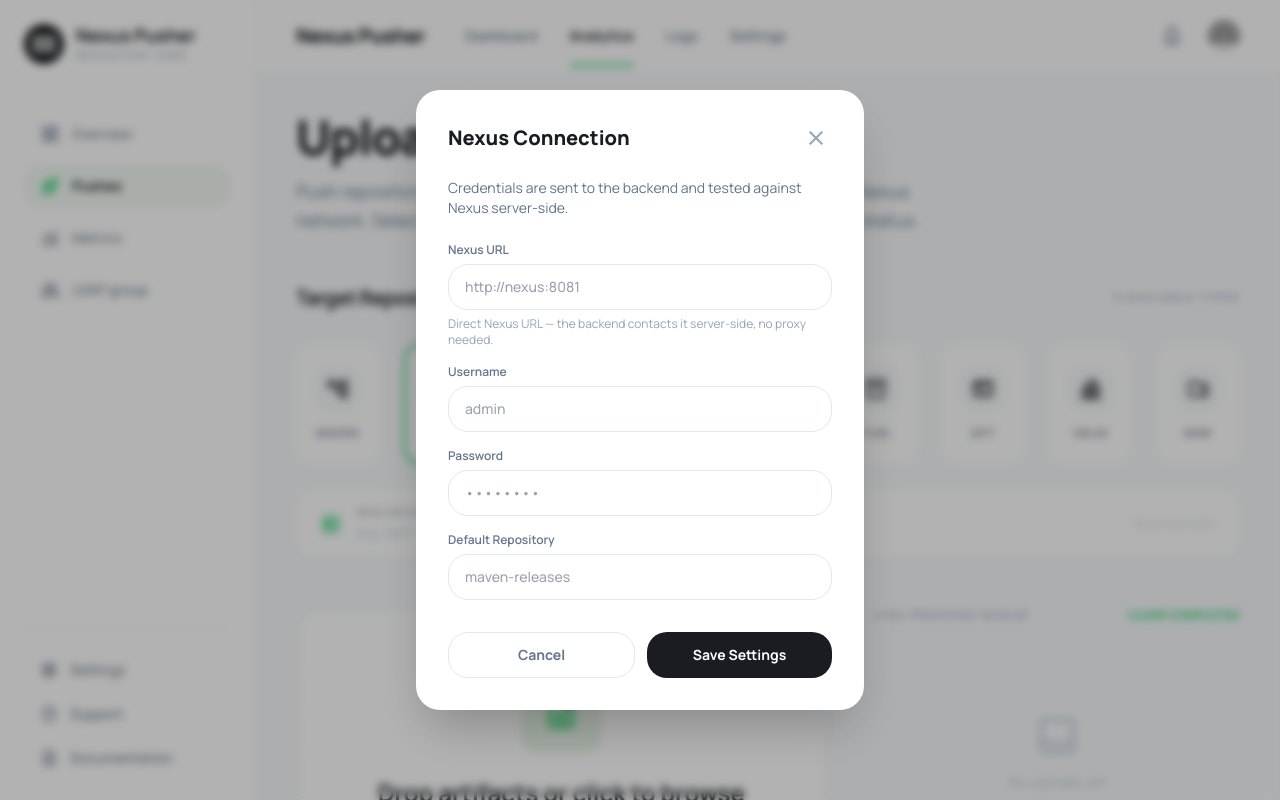
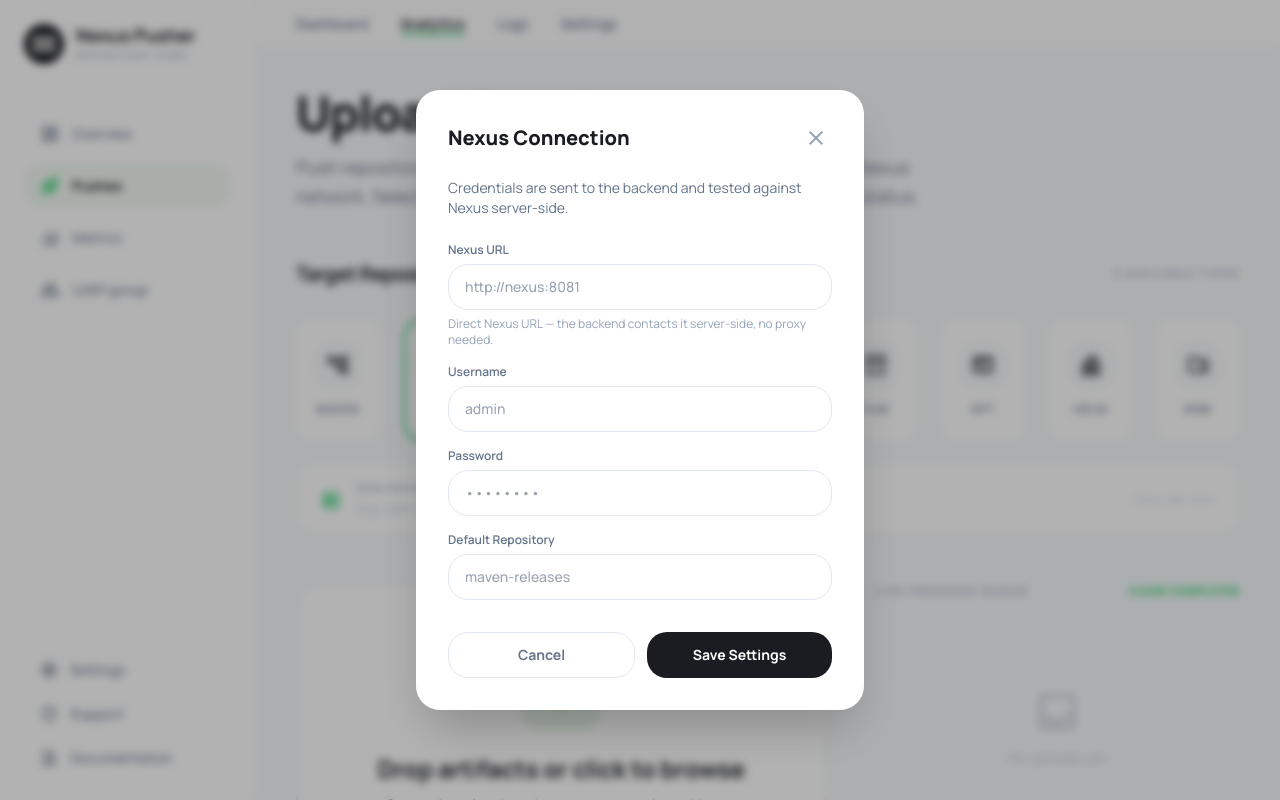
Before and after one commit to NoobaHooba/nexus-pusher, a React (Vite) app in the folder frontend/: page / in a window 1280 px wide. Shown: the top 800 px of the page. Built offline with nearby package versions, Linux system fonts and the light colour scheme; grey boxes are pictures that could not be loaded; the HTML template or start-up script is replaced by a standard one.

Commit message:
ui: simplify AppHeader — remove avatar, bell, logo; keep only nav tabs

```diff
--- a/frontend/src/components/AppHeader.jsx
+++ b/frontend/src/components/AppHeader.jsx
@@ -1,29 +1,14 @@
 import React from 'react';
-
-const AVATAR = 'https://lh3.googleusercontent.com/aida-public/AB6AXuAR4cM_t9l5XA2S_Jr5-owJQNjx0r47TukcnTlalnRPBIt_Fg45Vzi5bo39hQMIVZbZ_Fzdk8Sk12ktdB4Uk1xH8G4MJDsLJ8EopUlU2mrIigzKQvWWE5E_qhNyqw3BVHUi1VNkRJgZbE94Dy2cMyrz83A17IRYYQgUQJlo4Lrhg674Nm3RieS2lIQWKy2LeaO6Eyj-AqaQR6e0_MVVf68dSZshfkgHnma9FmM_pz2S32RfDjYEFrFVhI91wMiHdO7Hc6_ElahZ7Ls';
 
 export default function AppHeader({ onOpenSettings }) {
   return (
     <header className="w-[calc(100%-16rem)] ml-64 bg-white/80 backdrop-blur-md sticky top-0 z-30 border-b border-slate-100">
-      <div className="flex justify-between items-center px-10 py-4">
-        <div className="flex items-center gap-10">
-          <span className="text-xl font-extrabold tracking-tight text-primary">Nexus Pusher</span>
-          <nav className="flex gap-8">
-            <a href="#" className="text-sm font-semibold text-on-surface-variant hover:text-primary transition-colors">Dashboard</a>
-            <a href="#" className="text-sm font-bold text-primary relative after:content-[''] after:absolute after:-bottom-5 after:left-0 after:w-full after:h-0.5 after:bg-accent">Analytics</a>
-            <a href="#" className="text-sm font-semibold text-on-surface-variant hover:text-primary transition-colors">Logs</a>
-            <a href="#" onClick={(e) => { e.preventDefault(); onOpenSettings(); }} className="text-sm font-semibold text-on-surface-variant hover:text-primary transition-colors">Settings</a>
-          </nav>
-        </div>
-        <div className="flex items-center gap-4">
-          <button className="w-10 h-10 flex items-center justify-center hover:bg-slate-50 rounded-full transition-all">
-            <span className="material-symbols-outlined text-on-surface-variant">notifications</span>
-          </button>
-          <div className="w-8 h-8 rounded-full bg-slate-200 overflow-hidden ring-2 ring-white">
-            <img src={AVATAR} alt="User avatar" />
-          </div>
-        </div>
-      </div>
+      <nav className="flex items-center gap-8 px-10 h-12">
+        <a href="#" className="text-sm font-semibold text-on-surface-variant hover:text-primary transition-colors">Dashboard</a>
+        <a href="#" className="text-sm font-bold text-primary relative after:content-[''] after:absolute after:-bottom-[1px] after:left-0 after:w-full after:h-0.5 after:bg-accent">Analytics</a>
+        <a href="#" className="text-sm font-semibold text-on-surface-variant hover:text-primary transition-colors">Logs</a>
+        <a href="#" onClick={(e) => { e.preventDefault(); onOpenSettings(); }} className="text-sm font-semibold text-on-surface-variant hover:text-primary transition-colors">Settings</a>
+      </nav>
     </header>
   );
 }
```
